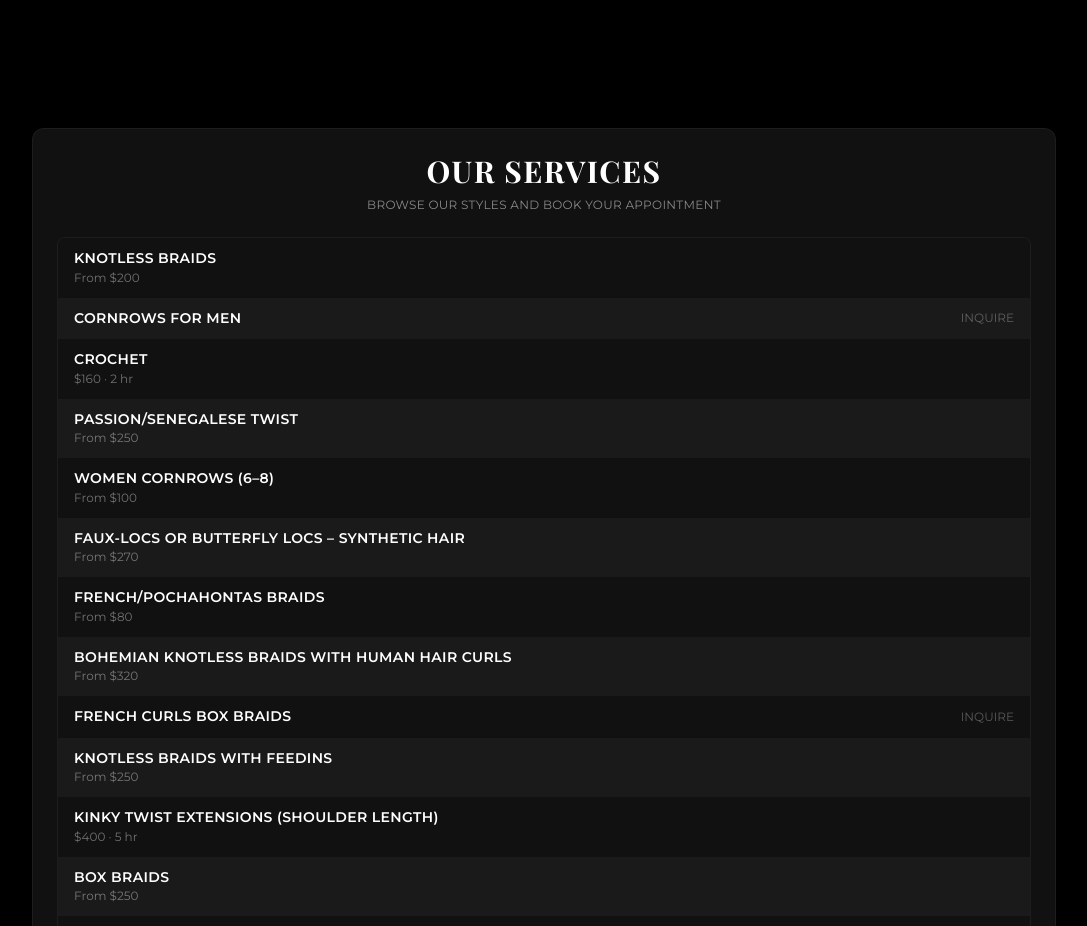
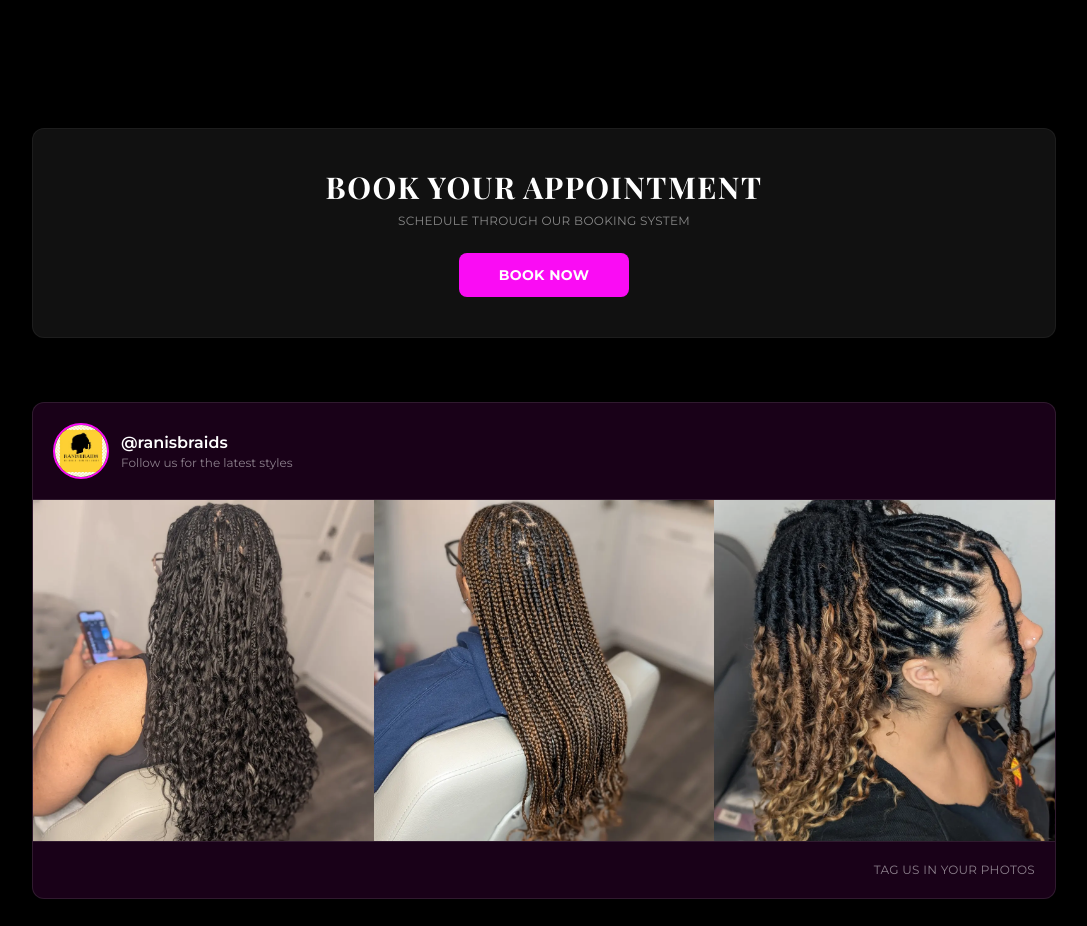
Before and after one commit to papcyonline/ranis, a Next.js app: page / in a window 1280 px wide. Shown: the part 2024-2950 px from the top of the page, without its empty margins (96-1183 px from the left). Built offline with nearby package versions, Linux system fonts and the light colour scheme; some icons are missing.

Commit message:
Remove services list, keep only Square Appointments booking button
Co-Authored-By: Claude Opus 4.6 (1M context) <noreply@anthropic.com>

```diff
--- a/src/app/page.tsx
+++ b/src/app/page.tsx
@@ -1,7 +1,7 @@
 "use client";
 
 import Image from "next/image";
-import { services } from "@/data/services";
+
 import ShowerIcon from "@mui/icons-material/Shower";
 import BlockIcon from "@mui/icons-material/Block";
 import PaymentsIcon from "@mui/icons-material/Payments";
@@ -152,36 +152,14 @@ export default function Home() {
       <section id="services" className="py-8 md:py-16 px-3 md:px-4">
         <div className="max-w-5xl mx-auto">
           <div className="bg-card rounded-xl border border-white/5 overflow-hidden">
-            <div className="p-5 md:p-6">
-              <h2 className="font-playfair text-2xl md:text-3xl font-bold text-white text-center mb-2 uppercase tracking-wider">Our Services</h2>
-              <p className="text-white/50 text-center mb-6 uppercase tracking-wide text-xs">Browse our styles and book your appointment</p>
-              <div className="rounded-lg border border-white/5 overflow-hidden mb-6">
-                {services.map((service, index) => (
-                  <div key={service.id}>
-                    <div className={`flex items-center justify-between px-4 py-3 ${index % 2 === 0 ? "bg-[#111111]" : "bg-[#1A1A1A]"}`}>
-                      <div>
-                        <h3 className="text-white font-semibold text-xs md:text-sm uppercase tracking-wide leading-tight">{service.name}</h3>
-                        {service.options.length > 0 && (
-                          <p className="text-white/40 text-xs mt-0.5">
-                            {service.options.length === 1
-                              ? `$${service.options[0].price} · ${service.options[0].duration}`
-                              : `From $${Math.min(...service.options.map(o => o.price))}`
-                            }
-                          </p>
-                        )}
-                      </div>
-                      {service.options.length === 0 && (
-                        <span className="text-white/30 text-xs uppercase flex-shrink-0 ml-3">Inquire</span>
-                      )}
-                    </div>
-                  </div>
-                ))}
-              </div>
+            <div className="p-6 md:p-10 text-center">
+              <h2 className="font-playfair text-2xl md:text-3xl font-bold text-white mb-2 uppercase tracking-wider">Book Your Appointment</h2>
+              <p className="text-white/50 mb-6 uppercase tracking-wide text-xs">Schedule through our booking system</p>
               <a
                 href={SQUARE_BOOKING_URL}
                 target="_top"
                 rel="nofollow"
-                className="block w-full bg-pink text-white font-bold py-3 rounded-lg hover:bg-pink-light transition-colors uppercase tracking-wide text-sm text-center"
+                className="inline-block bg-pink text-white font-bold py-3 px-10 rounded-lg hover:bg-pink-light transition-colors uppercase tracking-wide text-sm"
               >
                 Book Now
               </a>
```
